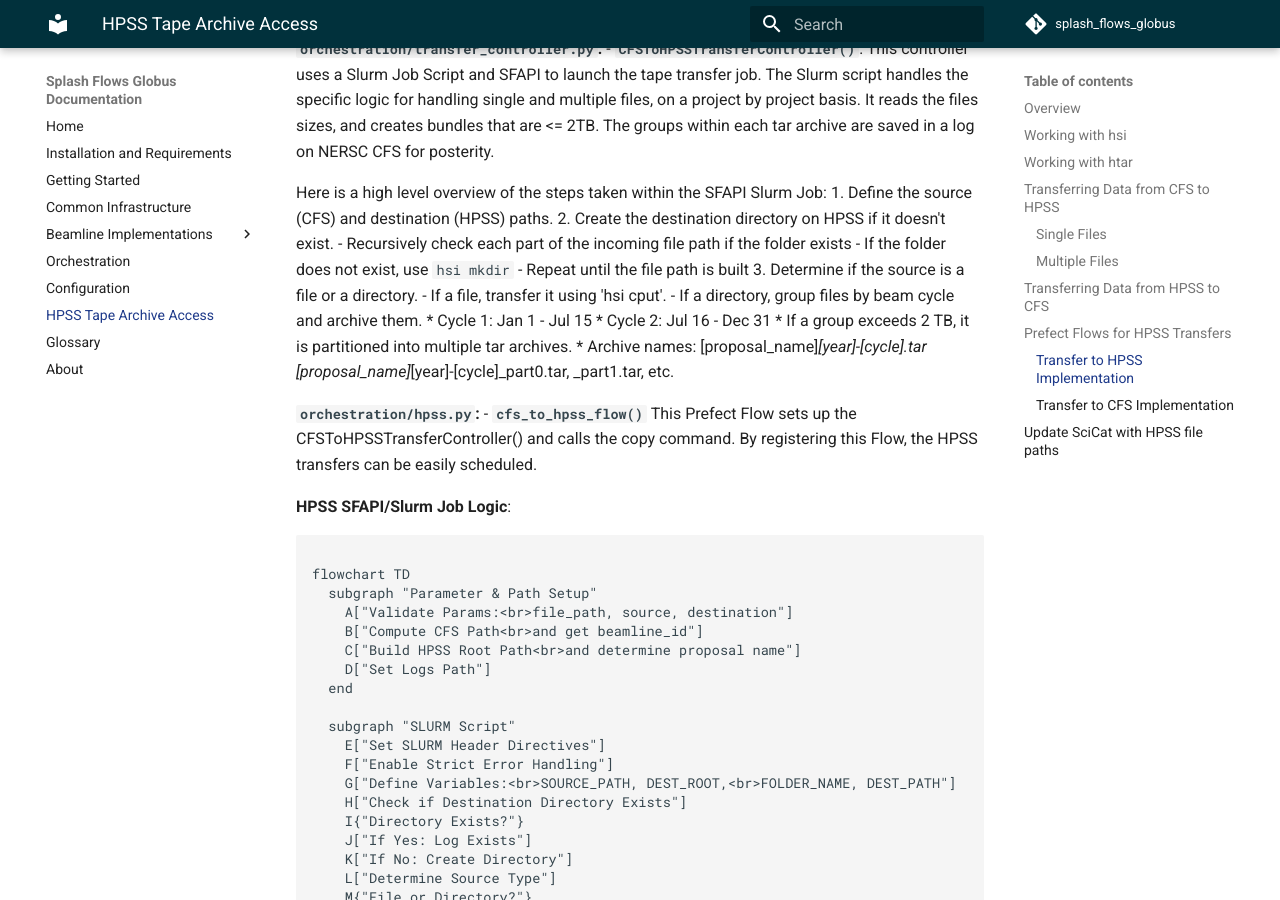
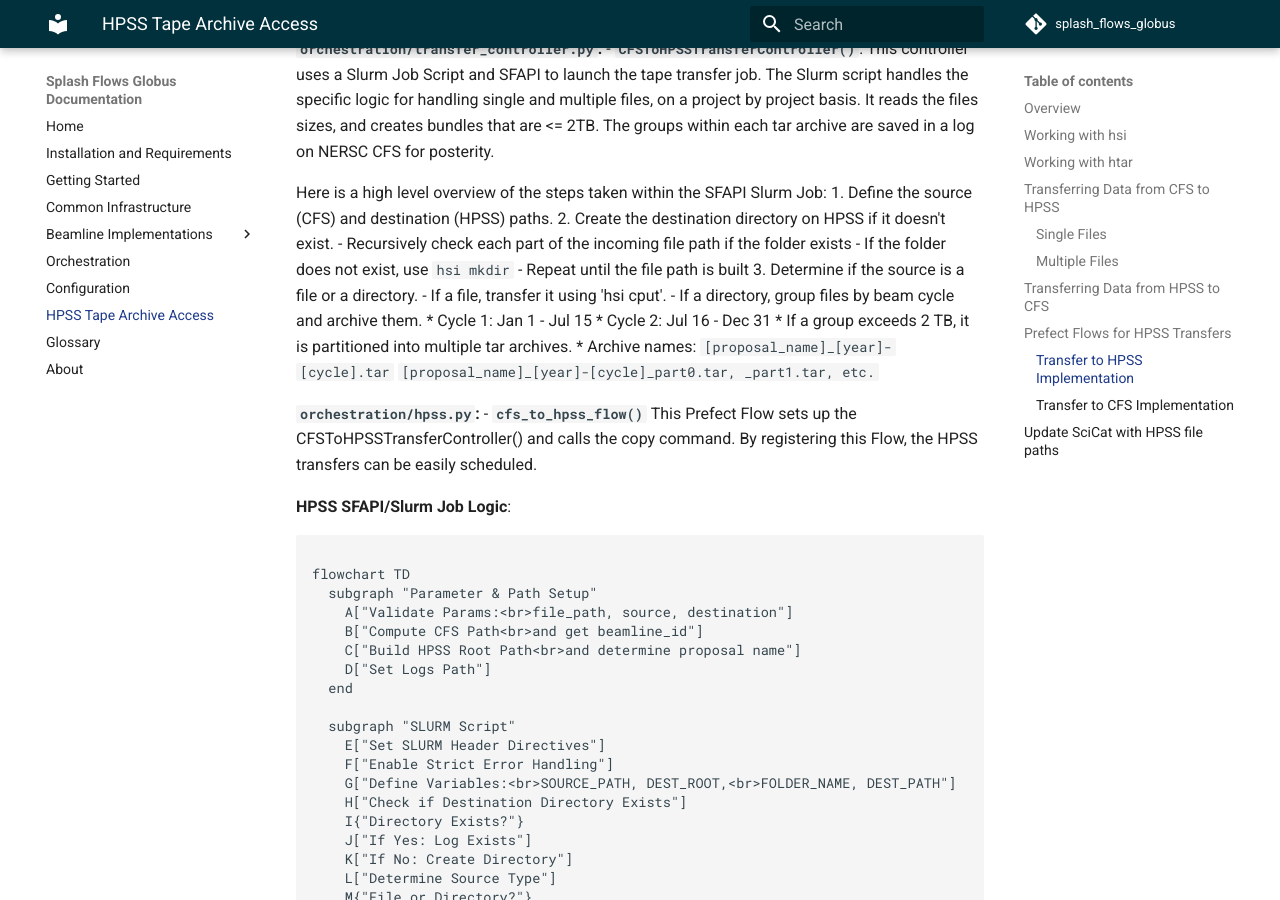
Before and after one commit to als-computing/splash_flows_globus, an MkDocs documentation site: the page built from docs/mkdocs/docs/hpss.md, in a window 1280 px wide and 900 px high, scrolled down 4330 px. Built offline with MkDocs 1.6.1 and Material for MkDocs 9.7.7, drawn with Linux system fonts in a browser that asks for light colours; comment, search, counter and statistics services are not loaded.

Commit message:
Updating HPSS documentation typo

```diff
--- a/docs/mkdocs/docs/hpss.md
+++ b/docs/mkdocs/docs/hpss.md
@@ -184,8 +184,8 @@ Most of the time we expect transfers to occur from CFS to HPSS on a scheduled ba
          * Cycle 2: Jul 16 - Dec 31
          * If a group exceeds 2 TB, it is partitioned into multiple tar archives.
          * Archive names:
-              [proposal_name]_[year]-[cycle].tar
-              [proposal_name]_[year]-[cycle]_part0.tar, _part1.tar, etc.
+              `[proposal_name]_[year]-[cycle].tar`
+              `[proposal_name]_[year]-[cycle]_part0.tar, _part1.tar, etc.`
 
 
 **`orchestration/hpss.py`:**
```
